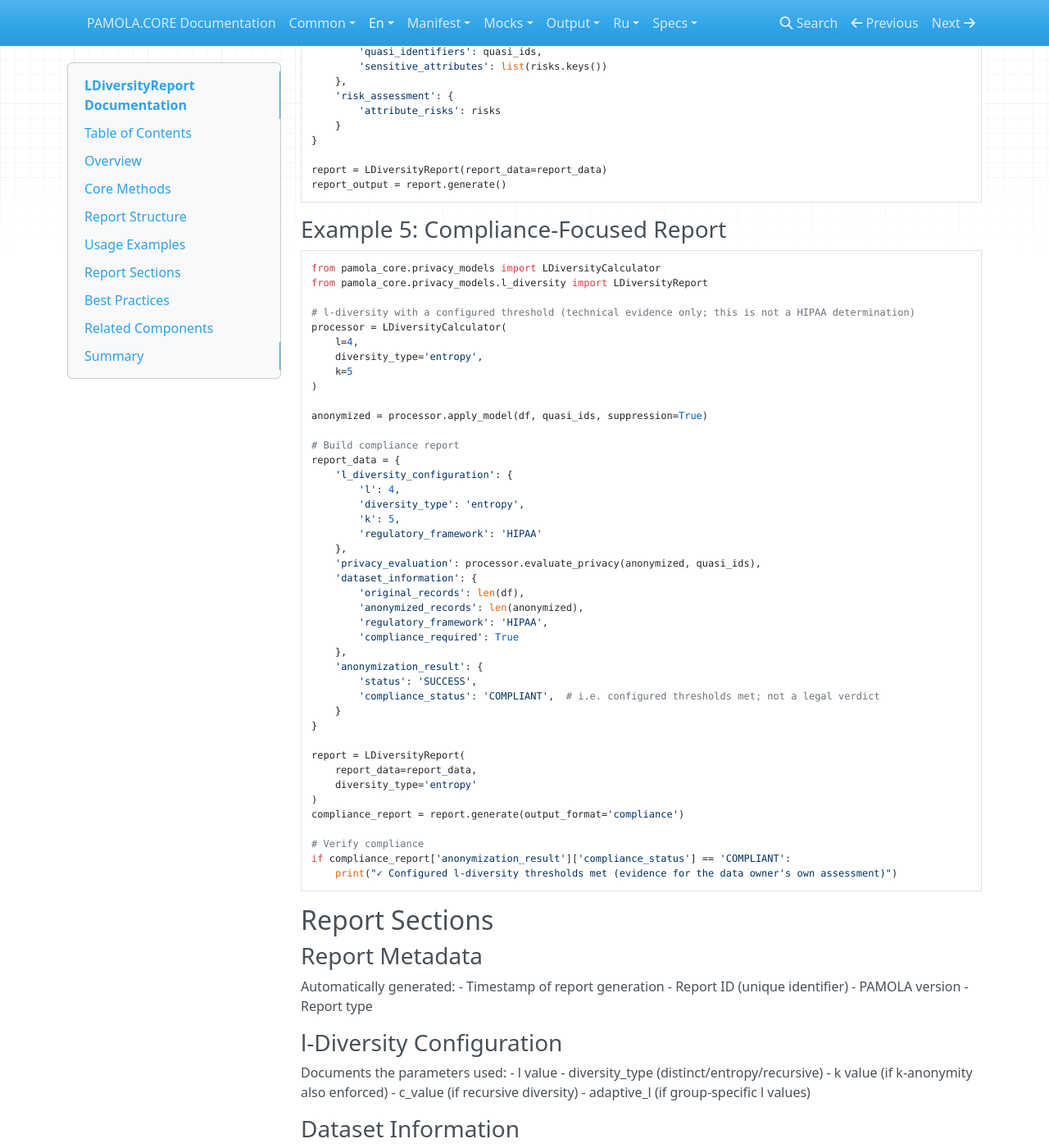
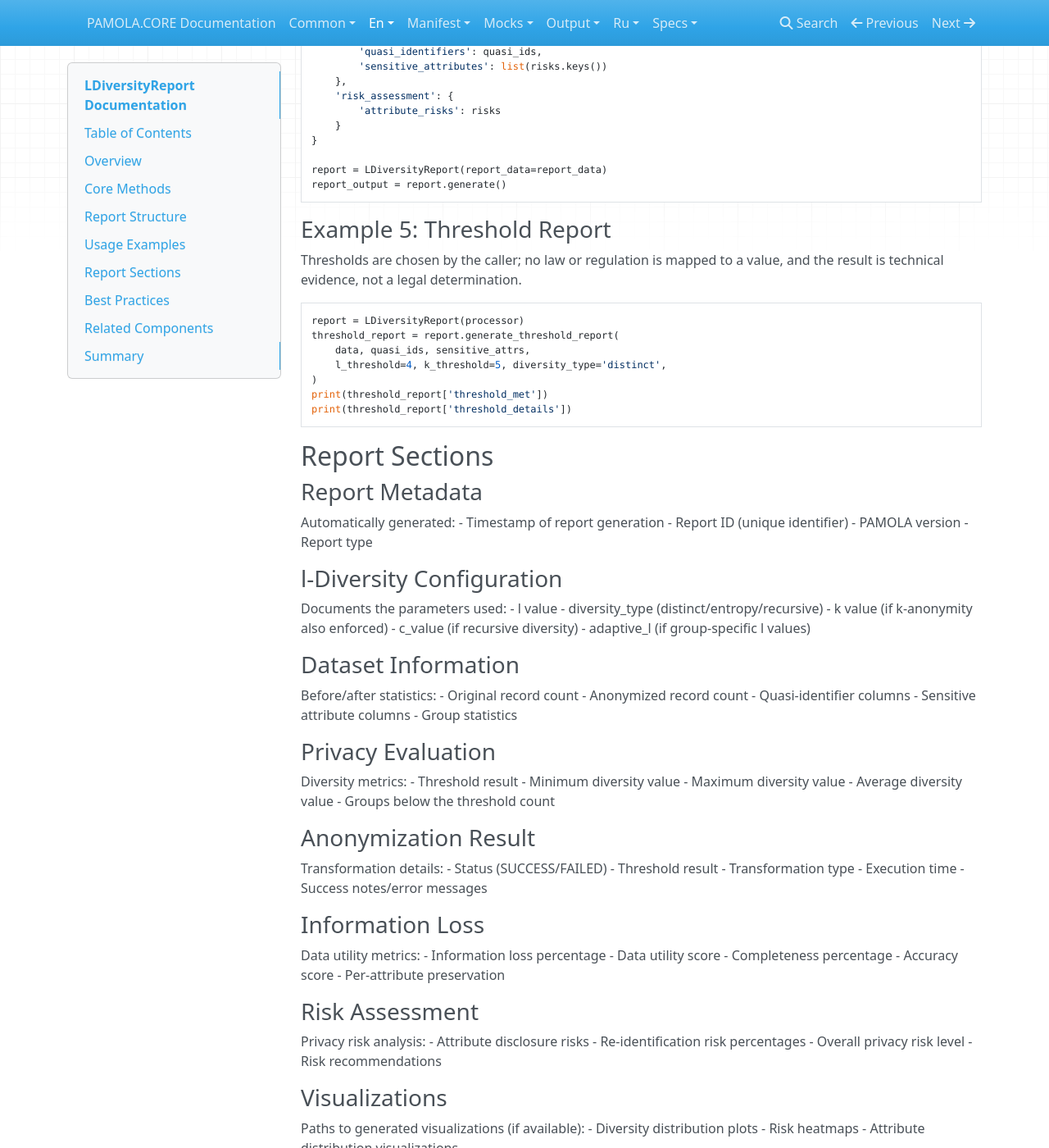
Before and after one commit to DGT-Network/PAMOLA, an MkDocs documentation site: the page built from docs/en/core/privacy_models/l_diversity/l_diversity_report.md, in a window 1280 px wide and 1400 px high, scrolled down 4552 px. Shown: the whole window at 82% size. Built offline with MkDocs 1.6.1, drawn with Linux system fonts in a browser that asks for light colours; nearby versions of some CDN libraries; some of the changed text lies outside the part shown.

Commit message:
feat(privacy_models)!: threshold reports replace regulatory compliance verdicts (DOC-02)
Remove regulation-to-threshold mappings and 'compliant'/'compliance_status'
results: k-anonymity compliant -> threshold_met, generate_compliance_report ->
generate_threshold_report (k and l-diversity), RiskInterpreter regulation ->
l_threshold, visualize_regulatory_compliance -> visualize_threshold_check,
config supported_regulations removed. Thresholds are caller-chosen; results are
technical evidence only. See CHANGELOG BREAKING for the old -> new names.

Co-Authored-By: Claude Opus 5.5 (1M context) <noreply@anthropic.com>

````diff
--- a/docs/en/core/privacy_models/l_diversity/l_diversity_report.md
+++ b/docs/en/core/privacy_models/l_diversity/l_diversity_report.md
@@ -18,7 +18,7 @@
 
 `LDiversityReport` generates comprehensive reports for l-Diversity anonymization. It extends `PrivacyReport` with l-Diversity-specific metrics, including diversity calculations, risk assessments, and compliance status.
 
-**Purpose:** Document l-Diversity transformations for compliance, stakeholder communication, and audit trails.
+**Purpose:** Document l-Diversity transformations for stakeholder communication, and audit trails.
 
 **Location:** `pamola_core/privacy_models/l_diversity/reporting.py`
 
@@ -64,7 +64,7 @@ def generate(self, output_format: str = 'comprehensive') -> Dict[str, Any]:
 
 | Parameter | Type | Default | Description |
 |-----------|------|---------|-------------|
-| `output_format` | str | 'comprehensive' | 'comprehensive', 'compliance', or 'technical' |
+| `output_format` | str | 'comprehensive' | 'comprehensive' or 'technical' |
 
 **Returns:** Complete report dictionary
 
@@ -73,8 +73,8 @@ def generate(self, output_format: str = 'comprehensive') -> Dict[str, Any]:
 # Comprehensive report (all sections)
 full_report = report.generate(output_format='comprehensive')
 
-# Compliance-focused report
-compliance_report = report.generate(output_format='compliance')
+# Threshold check against caller-chosen thresholds
+threshold_report = report.generate_threshold_report(data, quasi_ids, sensitive_attrs, l_threshold=3)
 
 # Technical details only
 tech_report = report.generate(output_format='technical')
@@ -116,7 +116,7 @@ tech_report = report.generate(output_format='technical')
     },
     'anonymization_result': {
         'status': 'SUCCESS',
-        'compliance_status': 'COMPLIANT',
+        'threshold_status': 'MET',
         'transformation_type': 'suppression',
         'execution_time_seconds': 3.45
     },
@@ -154,7 +154,7 @@ report = LDiversityReport(processor=processor)
 report_output = report.generate()
 
 # Access sections
-print(f"Compliance: {report_output['anonymization_result']['compliance_status']}")
+print(f"Threshold: {report_output['anonymization_result']['threshold_status']}")
 print(f"Min diversity: {report_output['privacy_evaluation']['min_diversity']}")
 ```
 
@@ -243,51 +243,19 @@ report = LDiversityReport(report_data=report_data)
 report_output = report.generate()
 ```
 
-### Example 5: Compliance-Focused Report
+### Example 5: Threshold Report
+
+Thresholds are chosen by the caller; no law or regulation is mapped to a value,
+and the result is technical evidence, not a legal determination.
 
 ```python
-from pamola_core.privacy_models import LDiversityCalculator
-from pamola_core.privacy_models.l_diversity import LDiversityReport
-
-# l-diversity with a configured threshold (technical evidence only; this is not a HIPAA determination)
-processor = LDiversityCalculator(
-    l=4,
-    diversity_type='entropy',
-    k=5
+report = LDiversityReport(processor)
+threshold_report = report.generate_threshold_report(
+    data, quasi_ids, sensitive_attrs,
+    l_threshold=4, k_threshold=5, diversity_type='distinct',
 )
-
-anonymized = processor.apply_model(df, quasi_ids, suppression=True)
-
-# Build compliance report
-report_data = {
-    'l_diversity_configuration': {
-        'l': 4,
-        'diversity_type': 'entropy',
-        'k': 5,
-        'regulatory_framework': 'HIPAA'
-    },
-    'privacy_evaluation': processor.evaluate_privacy(anonymized, quasi_ids),
-    'dataset_information': {
-        'original_records': len(df),
-        'anonymized_records': len(anonymized),
-        'regulatory_framework': 'HIPAA',
-        'compliance_required': True
-    },
-    'anonymization_result': {
-        'status': 'SUCCESS',
-        'compliance_status': 'COMPLIANT',  # i.e. configured thresholds met; not a legal verdict
-    }
-}
-
-report = LDiversityReport(
-    report_data=report_data,
-    diversity_type='entropy'
-)
-compliance_report = report.generate(output_format='compliance')
-
-# Verify compliance
-if compliance_report['anonymization_result']['compliance_status'] == 'COMPLIANT':
-    print("✓ Configured l-diversity thresholds met (evidence for the data owner's own assessment)")
+print(threshold_report['threshold_met'])
+print(threshold_report['threshold_details'])
 ```
 
 ## Report Sections
@@ -321,17 +289,17 @@ Before/after statistics:
 ### Privacy Evaluation
 
 Diversity metrics:
-- Compliance status
+- Threshold result
 - Minimum diversity value
 - Maximum diversity value
 - Average diversity value
-- Non-compliant groups count
+- Groups below the threshold count
 
 ### Anonymization Result
 
 Transformation details:
 - Status (SUCCESS/FAILED)
-- Compliance status
+- Threshold result
 - Transformation type
 - Execution time
 - Success notes/error messages
@@ -380,7 +348,7 @@ Paths to generated visualizations (if available):
        'anonymization_result': {
            'notes': 'Selected l=3 based on privacy-utility trade-off. '
                     'Entropy diversity used for skewed distributions.',
-           'justification': 'Balances HIPAA compliance with data utility'
+           'justification': 'Balances the chosen threshold with data utility'
        }
    }
    ```
@@ -408,8 +376,8 @@ Paths to generated visualizations (if available):
    # For technical team
    tech_report = report.generate(output_format='technical')
 
-   # For compliance/audit
-   compliance_report = report.generate(output_format='compliance')
+   # For audit evidence
+   threshold_report = report.generate_threshold_report(data, quasi_ids, sensitive_attrs, l_threshold=3)
 
    # For stakeholders
    full_report = report.generate(output_format='comprehensive')
@@ -425,9 +393,9 @@ Paths to generated visualizations (if available):
 ## Summary
 
 `LDiversityReport` transforms l-Diversity evaluation results into professional documentation suitable for:
-- Compliance verification and audits
+- Threshold evidence for audits
 - Stakeholder communication
 - Risk documentation
-- Regulatory reporting (HIPAA, GDPR, CCPA)
+- Evidence for the data owner's own regulatory assessment
 
 Always generate reports through the processor's cache for efficiency. Choose output format based on intended audience and use case.
````
Also changed, not shown: CHANGELOG.md (+24 -0 lines), docs/en/core/configs/config_variables.md (+8 -11 lines), docs/en/core/privacy_models/k_anonymity/k_anonymity_processor.md (+2 -2 lines), docs/en/core/privacy_models/k_anonymity/k_anonymity_report.md (+16 -44 lines), docs/en/core/privacy_models/l_diversity/risk_interpreter.md (+21 -23 lines), 13 other files.
